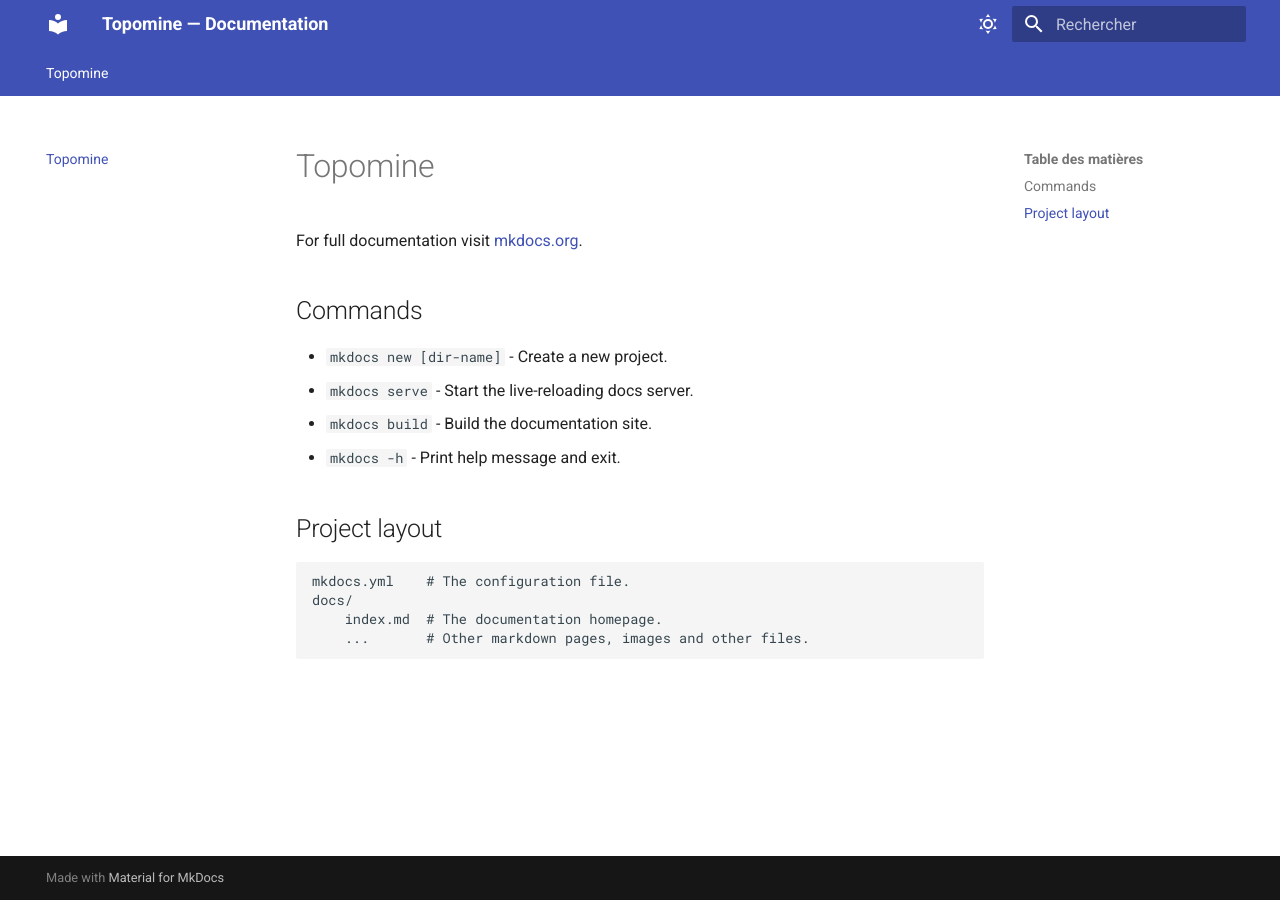
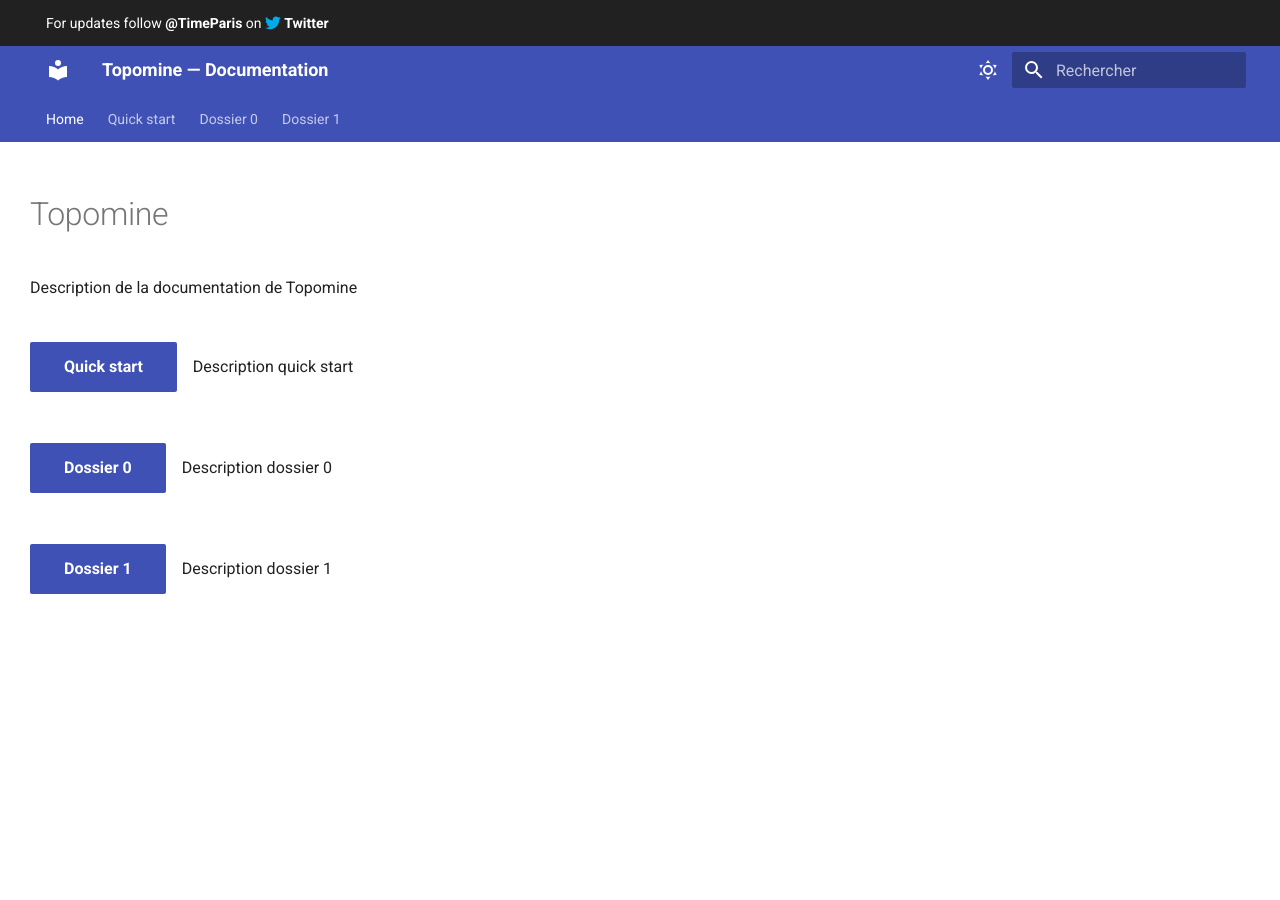
Before and after one commit to paristimemachine/topomine-documentation, an MkDocs documentation site: the page built from docs/index.md, in a window 1280 px wide. Built offline with MkDocs 1.6.1 and Material for MkDocs 9.7.7, drawn with Linux system fonts in a browser that asks for light colours.

Commit message:
Add first doc structure

```diff
--- a/docs/index.md
+++ b/docs/index.md
@@ -1,17 +1,4 @@
-# Topomine
-
-For full documentation visit [mkdocs.org](https://www.mkdocs.org).
-
-## Commands
-
-* `mkdocs new [dir-name]` - Create a new project.
-* `mkdocs serve` - Start the live-reloading docs server.
-* `mkdocs build` - Build the documentation site.
-* `mkdocs -h` - Print help message and exit.
-
-## Project layout
-
-    mkdocs.yml    # The configuration file.
-    docs/
-        index.md  # The documentation homepage.
-        ...       # Other markdown pages, images and other files.
+---
+template: home.html
+title: Home
+---
--- /dev/null
+++ b/docs/overrides/home.html
@@ -0,0 +1,50 @@
+{% extends "main.html" %}
+{% block tabs %}
+  {{ super() }}
+<style>.md-header{position:initial}.md-main__inner{margin:0}.md-content{display:none}@media screen and (min-width:60em){.md-sidebar--secondary{display:none}}@media screen and (min-width:76.25em){.md-sidebar--primary{display:none}}</style>
+  <section class="mdx-container">
+    <div class="md-grid md-typeset">
+      <div class="mdx-hero">
+        <div class="mdx-hero__content">
+          <br>
+          <br>
+
+          <h1>Topomine</h1>
+          <p>{{ config.site_description }}</p>
+
+          <br>
+
+          <div>
+            <a href="{{ page.next_page.url | url }}" title="{{ page.next_page.title | e }}" class="md-button md-button--primary">
+                Quick start
+              </a>
+              &nbsp;&nbsp; Description quick start
+          </div>
+
+          <br>
+          <br>
+
+          <div>
+            <a href="{{ 'dossier_0/' | url }}" title="Dossier 0" class="md-button md-button--primary">
+                Dossier 0
+            </a>
+            &nbsp;&nbsp; Description dossier 0
+          </div>
+
+          <br>
+          <br>
+
+          <div>
+            <a href="{{ 'dossier_1/' | url }}" title="Dossier 1" class="md-button md-button--primary">
+                Dossier 1
+            </a>
+            &nbsp;&nbsp; Description dossier 1
+          </div>
+
+        </div>
+      </div>
+    </div>
+  </section>
+{% endblock %}
+{% block content %}{% endblock %}
+{% block footer %}{% endblock %}
--- /dev/null
+++ b/docs/overrides/main.html
@@ -0,0 +1,11 @@
+{% extends "base.html" %}
+
+{% block announce %}
+  <a href="https://twitter.com/TimeParis" style="color: white;" target="_blank">
+    For updates follow <strong>@TimeParis</strong> on
+    <span class="twemoji twitter" style="color: #00acee;">
+      {% include ".icons/fontawesome/brands/twitter.svg" %}
+    </span>
+    <strong>Twitter</strong>
+  </a>
+{% endblock %}
--- a/mkdocs.yml
+++ b/mkdocs.yml
@@ -3,11 +3,11 @@
 site_url: https://paris-timemachine.huma-num.fr/app/topomine/doc/
 site_author: EG/EM (PTM)
 site_description: >-
-  Documentation de Topomine
+  Description de la documentation de Topomine
 
 theme:
   name: material
-  # custom_dir: overrides
+  custom_dir: ./docs/overrides
   language: fr
 
   features:
```
Also changed, not shown: docs/dossier_0/index.md (added, +17 -0 lines), docs/dossier_1/index.md (added, +17 -0 lines), docs/quick_start.md (added, +10 -0 lines), 1 other file.
